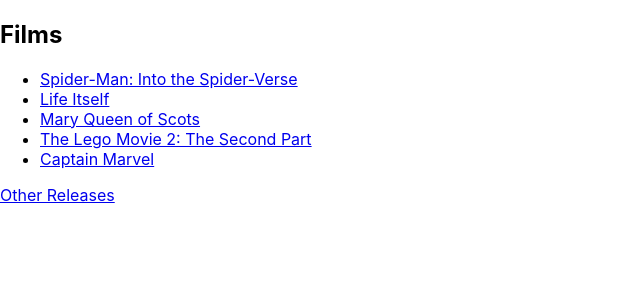
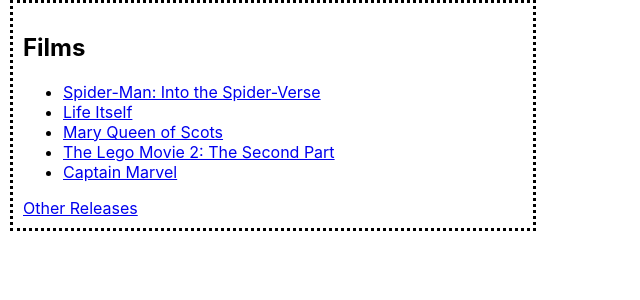
Before and after one commit to Klostar/Film-Release-Js-React-W14D1, a React (Create React App) app: page / in a window 1280 px wide. Shown: the top 300 px of the page, without its empty margins (0-640 px from the left). Built offline with nearby package versions, Linux system fonts and the light colour scheme.

Commit message:
css added

```diff
--- a/src/App.css
+++ b/src/App.css
@@ -1,9 +1,11 @@
-
 body{
   background-color: white;
 }
 
-
 .film-box{
-
+border-style: dotted;
+border-width: medium;
+margin-left: 10px;
+width:500px;
+padding: 10px;
 }
--- a/src/components/FilmList.js
+++ b/src/components/FilmList.js
@@ -9,7 +9,6 @@ const filmNodes = this.props.data.map(film =>{
       key={film.id}
       name={film.name}
       url = {film.url}>
-
     </Film>
   )
 })
```
